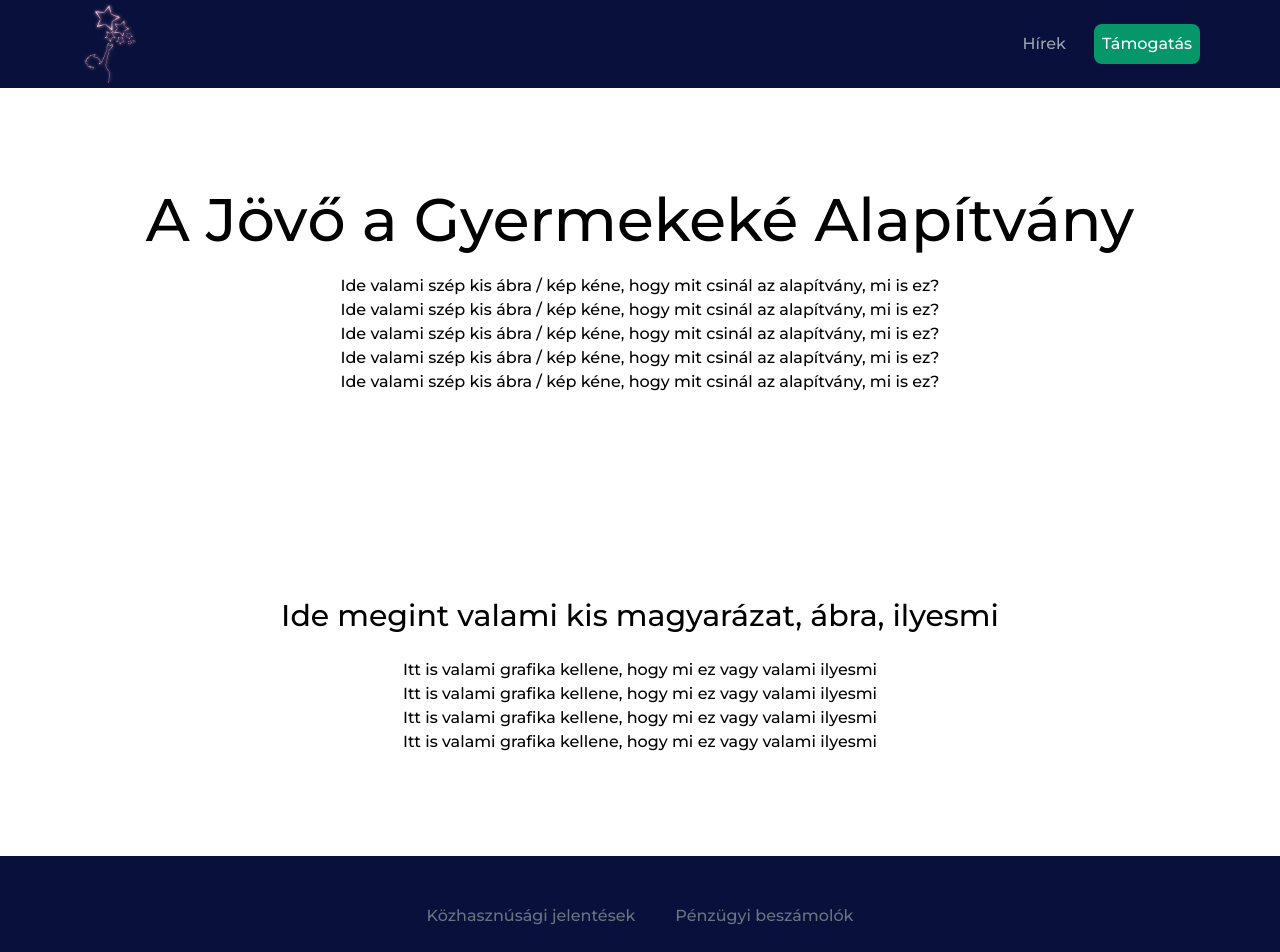
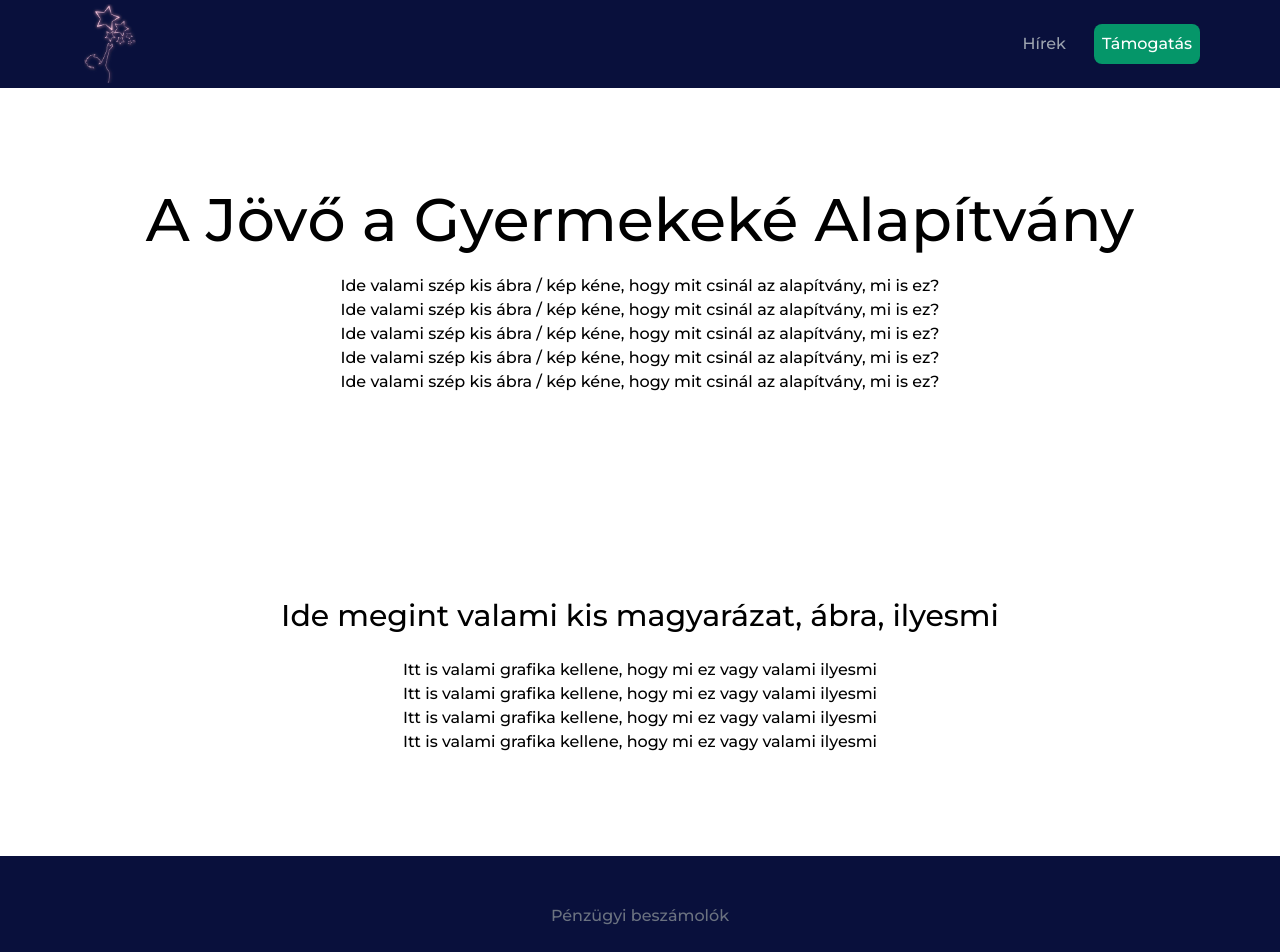
Before and after one commit to Gyurmatag/a-jovo-a-gyermekeke-vue, a Vue app: page / in a window 1280 px wide. Shown: the top 952 px of the page. Built offline with nearby package versions, Linux system fonts and the light colour scheme.

Commit message:
menüpont levétel

```diff
--- a/src/components/FooterBar.vue
+++ b/src/components/FooterBar.vue
@@ -2,11 +2,6 @@
   <div class="max-w-screen px-4 py-12 mx-auto space-y-8
               overflow-hidden sm:px-6 lg:px-8 bg-mainbackground">
     <nav class="flex flex-wrap justify-center -mx-5 -my-2">
-      <div class="px-5 py-2">
-        <router-link to="/" class="text-base leading-6 text-gray-500 hover:text-primary">
-          {{ $t('footer.publicBenefitReports') }}
-        </router-link>
-      </div>
       <div class="px-5 py-2">
         <router-link to="/documents/financial-statements"
                      class="text-base leading-6 text-gray-500 hover:text-primary">
--- a/src/locales/messages/hu.json
+++ b/src/locales/messages/hu.json
@@ -10,7 +10,6 @@
     "about": "Rólunk",
     "contact": "Kapcsolat",
     "team": "Csapat",
-    "publicBenefitReports": "Közhasznúsági jelentések",
     "financialStatements": "Pénzügyi beszámolók",
     "copyright": "© 2021 A Jövő a Gyermekeké Alapítvány"
   },
```
